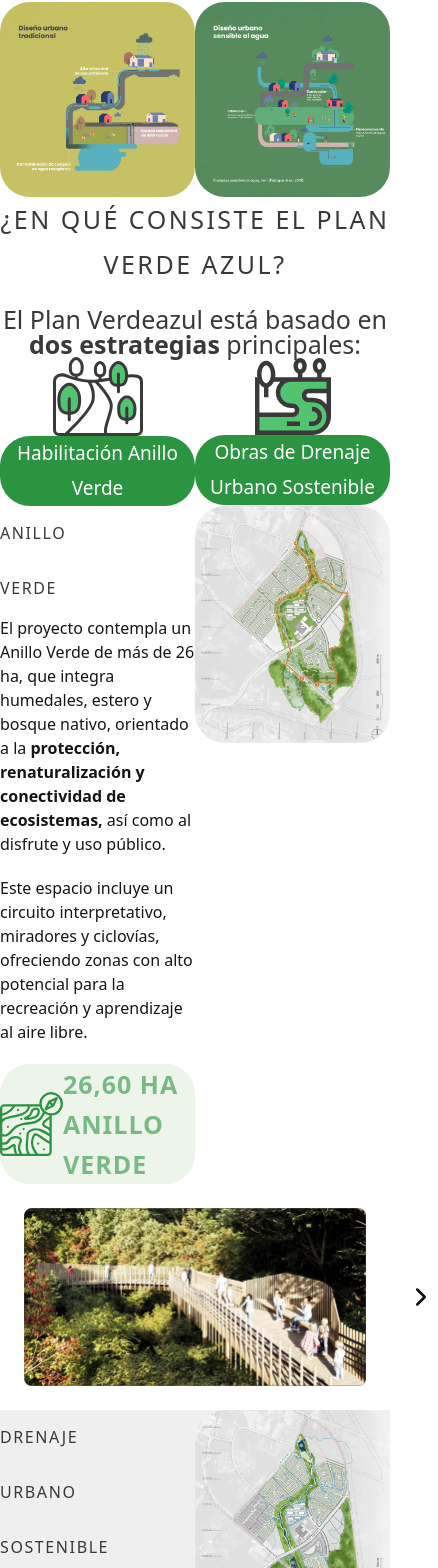
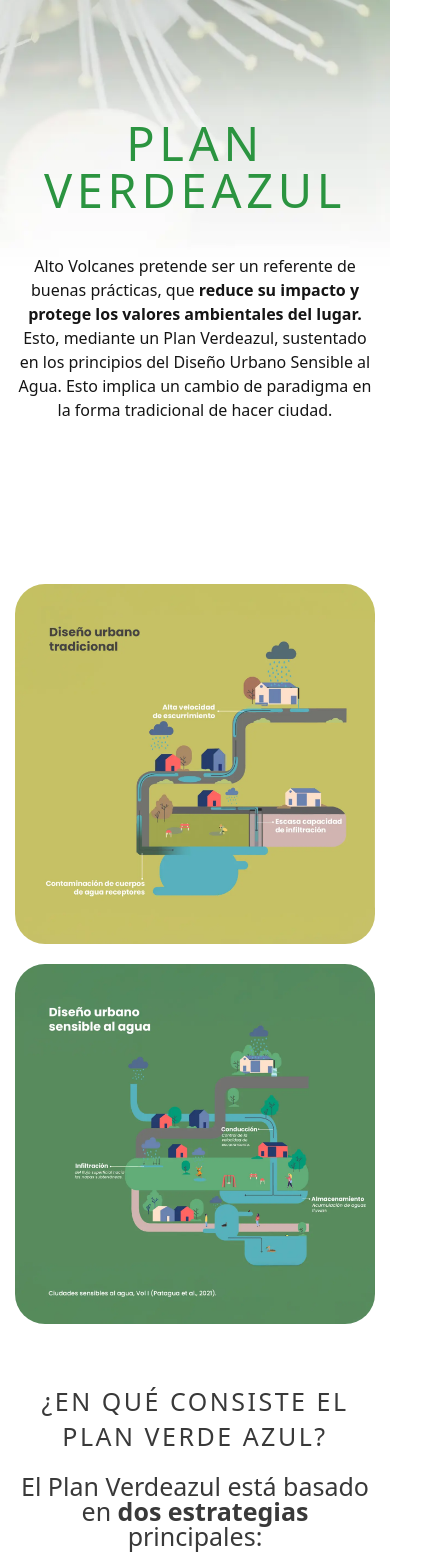
Before and after one commit to edgardo-indaga/alto-volcanes, a Next.js app: page /plan in a window 390 px wide. Shown: the part 180-1748 px from the top of the page, 438 px wide, since content can reach past the window. Built offline with nearby package versions, Linux system fonts and the light colour scheme.

Commit message:
Tarea: Versión Mobile Fecha: 06-10-2024 Versión: 2.0

```diff
--- a/src/app/contacto/page.jsx
+++ b/src/app/contacto/page.jsx
@@ -7,7 +7,7 @@ export default function Contacto() {
     return (
         <>
             <section
-                className="mt-[-200px] md:h-[800px]"
+                className="mt-[-200px] h-[90vh] px-[15px] sm:px-0 md:h-[800px]"
                 style={{
                     backgroundImage: `url(${portadaContact})`,
                     backgroundSize: 'cover',
@@ -15,7 +15,7 @@ export default function Contacto() {
                 }}
             >
                 <div className="container mx-auto">
-                    <div className="flex flex-col items-center justify-center md:pt-[500px]">
+                    <div className="flex flex-col items-center justify-center pt-[500px] md:pt-[500px]">
                         <h1 className="font-sora text-[47px] leading-[47px] tracking-[0.1em] text-verdeTitulo">
                             CONTACTO
                         </h1>
--- a/src/app/plan/page.jsx
+++ b/src/app/plan/page.jsx
@@ -37,7 +37,7 @@ export default function PlanVerdeAzul() {
     return (
         <>
             <section
-                className="mt-[-200px] md:h-[800px]"
+                className="mt-[-200px] h-[100vh] px-[15px] sm:px-0 md:h-[800px]"
                 style={{
                     backgroundImage: `url(${portadaPlan})`,
                     backgroundSize: 'cover',
@@ -45,11 +45,11 @@ export default function PlanVerdeAzul() {
                 }}
             >
                 <div className="container mx-auto">
-                    <div className="flex flex-col items-center justify-center md:pt-[500px]">
-                        <h1 className="font-sora text-[47px] leading-[47px] tracking-[0.1em] text-verdeTitulo">
+                    <div className="flex flex-col items-center justify-center pt-[400px] md:pt-[500px]">
+                        <h1 className="text-center font-sora text-[47px] leading-[47px] tracking-[0.1em] text-verdeTitulo">
                             PLAN VERDEAZUL
                         </h1>
-                        <div className="z-10 md:mt-[60px] md:w-[600px]">
+                        <div className="z-10 mt-[40px] md:mt-[60px] md:w-[600px]">
                             <ParrafoComponent
                                 align="text-center"
                                 text="Alto Volcanes pretende ser un referente de buenas prácticas, que <b>reduce su impacto y protege los valores ambientales del lugar.</b> Esto, mediante un Plan Verdeazul, sustentado en los principios del Diseño Urbano Sensible al Agua. Esto implica un cambio de paradigma en la forma tradicional de hacer ciudad."
@@ -59,23 +59,23 @@ export default function PlanVerdeAzul() {
                 </div>
             </section>
 
-            <section className="md:pb-[70px] md:pt-[10px]">
+            <section className="px-[15px] pb-[40px] sm:px-0 md:pb-[70px] md:pt-[10px]">
                 <div className="container z-10 mx-auto">
-                    <div className="grid grid-cols-2">
-                        <div className="col-span-1 flex justify-center">
+                    <div className="sm:grid sm:grid-cols-2">
+                        <div className="col-span-1 my-[20px] flex justify-center sm:my-0">
                             <SingleImageLightbox imageUrl={plan01} />
                         </div>
-                        <div className="col-span-1 flex justify-center">
+                        <div className="col-span-1 my-[20px] flex justify-center sm:my-0">
                             <SingleImageLightbox imageUrl={plan02} />
                         </div>
                     </div>
                 </div>
             </section>
 
-            <section className="md:py-[70px]">
+            <section className="px-[15px] sm:px-0 md:py-[70px]">
                 <div className="container mx-auto">
                     <div className="flex flex-col items-center justify-center">
-                        <h3 className="mb-[20px] text-center font-figtree text-[25px] font-medium uppercase leading-[45px] tracking-[0.1em] text-grisTitulo">
+                        <h3 className="mb-[20px] text-center font-figtree text-[25px] font-medium uppercase leading-[35px] tracking-[0.1em] text-grisTitulo sm:leading-[45px]">
                             ¿EN QUÉ CONSISTE EL PLAN VERDE AZUL?
                         </h3>
                         <h4 className="text-center font-figtree text-[25px] font-normal leading-[25px] text-grisTitulo">
@@ -83,36 +83,36 @@ export default function PlanVerdeAzul() {
                         </h4>
                     </div>
 
-                    <div className="flex justify-center md:mt-[80px]">
-                        <div className="grid w-[800px] grid-cols-2">
-                            <div className="flex flex-col items-center justify-center">
+                    <div className="mt-[40px] flex justify-center md:mt-[80px]">
+                        <div className="sm:grid sm:w-[800px] sm:grid-cols-2">
+                            <div className="my-[30px] flex flex-col items-center justify-center sm:my-0">
                                 <Image
                                     src={anilloVerde}
                                     alt="Anillo Verde"
                                     width={90}
                                     height={79}
-                                    className="md:mb-[30px]"
+                                    className="mb-[20px] sm:mb-[30px]"
                                 />
 
                                 <button
                                     onClick={() => scrollToSection(anilloVerdeRef)}
-                                    className="flex justify-center rounded-[30px] bg-verdeTitulo font-figtree text-[19px] leading-[35px] text-blanco hover:bg-[#44985a] hover:opacity-50 md:w-[370px] md:px-[30px] md:py-[8px]"
+                                    className="flex w-[340px] justify-center rounded-[30px] bg-verdeTitulo py-[10px] font-figtree text-[19px] leading-[35px] text-blanco hover:bg-[#44985a] hover:opacity-50 md:w-[370px] md:px-[30px] md:py-[8px]"
                                 >
                                     Habilitación Anillo Verde
                                 </button>
                             </div>
-                            <div className="flex flex-col items-center justify-center">
+                            <div className="my-[30px] flex flex-col items-center justify-center sm:my-0">
                                 <Image
                                     src={drenajeUrbano}
                                     alt="Drenaje Urbano sostenible"
                                     width={76}
                                     height={76}
-                                    className="md:mb-[30px]"
+                                    className="mb-[20px] sm:mb-[30px]"
                                 />
 
                                 <button
                                     onClick={() => scrollToSection(drenajeRef)}
-                                    className="flex justify-center rounded-[30px] bg-verdeTitulo font-figtree text-[19px] leading-[35px] text-blanco hover:bg-[#44985a] hover:opacity-50 md:w-[370px] md:px-[30px] md:py-[8px]"
+                                    className="flex w-[340px] justify-center rounded-[30px] bg-verdeTitulo py-[10px] font-figtree text-[19px] leading-[35px] text-blanco hover:bg-[#44985a] hover:opacity-50 md:w-[370px] md:px-[30px] md:py-[8px]"
                                 >
                                     Obras de Drenaje Urbano Sostenible
                                 </button>
@@ -122,42 +122,45 @@ export default function PlanVerdeAzul() {
                 </div>
             </section>
 
-            <section className="md:mb-[50px] md:mt-[100px] md:h-[780px]">
+            <section className="h-[250px] py-[50px] md:mb-[50px] md:mt-[100px] md:h-[780px]">
                 <div
-                    className="md:h-[780px]"
+                    className="hidden h-[400px] sm:block md:h-[780px]"
                     style={{
                         backgroundImage: `url(${bannerPlan})`,
                         backgroundSize: 'cover',
                         backgroundPosition: 'top',
                     }}
                 ></div>
+                <div className="block px-[15px] sm:hidden">
+                    <SingleImageLightbox imageUrl={bannerPlan} />
+                </div>
             </section>
 
-            <section className="md:py-[70px]" ref={anilloVerdeRef}>
+            <section className="px-[15px] py-[50px] sm:px-0 md:py-[70px]" ref={anilloVerdeRef}>
                 <div className="container mx-auto">
-                    <div className="grid grid-cols-2">
-                        <div className="col-span-1 flex flex-col justify-between md:h-[532px] md:pr-[55px]">
-                            <h1 className="font-sora font-medium leading-[55px] tracking-[0.1em] text-grisTitulo md:mb-[40px] md:text-[47px]">
+                    <div className="sm:grid sm:grid-cols-2">
+                        <div className="mb-[30px] flex flex-col justify-between sm:col-span-1 sm:mb-0 md:h-[532px] md:pr-[55px]">
+                            <h1 className="mb-[30px] text-center font-sora text-[40px] font-medium leading-[48px] tracking-[0.1em] text-grisTitulo sm:text-left sm:leading-[55px] md:mb-[40px] md:text-[47px]">
                                 ANILLO <br /> VERDE
                             </h1>
 
                             <ParrafoComponent text="El proyecto contempla un Anillo Verde de más de 26 ha, que integra humedales, estero y bosque nativo, orientado a la <b>protección, renaturalización y conectividad de ecosistemas,</b> así como al disfrute y uso público." />
                             <ParrafoComponent text="Este espacio incluye un circuito interpretativo, miradores y ciclovías, ofreciendo zonas con alto potencial para la recreación y aprendizaje al aire libre." />
 
-                            <div className="flex items-center justify-center rounded-[30px] bg-[#EDF4EA] md:h-[100px] md:w-[496px]">
+                            <div className="flex h-[60px] items-center justify-center rounded-[30px] bg-[#EDF4EA] md:h-[100px] md:w-[496px]">
                                 <Image
                                     src={veintiCuatro}
                                     alt={'24 Hectareas'}
                                     width={63}
                                     height={64}
-                                    className="md:mb-[12px] md:h-[61px] md:w-[60px]"
+                                    className="h-[40px] md:mb-[12px] md:h-[61px] md:w-[60px]"
                                 />
-                                <h3 className="font-figtree text-[25px] font-bold leading-[40px] tracking-[0.04em] text-[#2b9440] opacity-60 md:ml-[20px]">
+                                <h3 className="font-figtree text-[20px] font-bold leading-[40px] tracking-[0.04em] text-[#2b9440] opacity-60 sm:text-[25px] md:ml-[20px]">
                                     26,60 HA ANILLO VERDE{' '}
                                 </h3>
                             </div>
                         </div>
-                        <div className="col-span-1 flex justify-center">
+                        <div className="flex items-start justify-center sm:col-span-1">
                             <AlterSingleImageLightbox
                                 alterUrl={anilloMapa}
                                 imageUrl={anilloMapaCompleto}
@@ -167,7 +170,7 @@ export default function PlanVerdeAzul() {
                 </div>
             </section>
 
-            <section className="md:py-[70px]">
+            <section className="pb-[70px] md:py-[70px]">
                 <div className="container mx-auto">
                     <div className="flex justify-center">
                         <ArrowSliderGallery images={slider} />
@@ -175,28 +178,28 @@ export default function PlanVerdeAzul() {
                 </div>
             </section>
 
-            <section className="bg-[#EFEFEF] md:py-[70px]" ref={drenajeRef}>
+            <section className="bg-[#EFEFEF] px-[15px] py-[50px] md:py-[70px]" ref={drenajeRef}>
                 <div className="container mx-auto">
-                    <div className="grid grid-cols-2">
+                    <div className="sm:grid sm:grid-cols-2">
                         <div className="flex flex-col justify-center md:h-[532px] md:pr-[55px]">
-                            <h1 className="font-sora font-medium leading-[55px] tracking-[0.1em] text-grisTitulo md:mb-[20px] md:text-[47px]">
+                            <h1 className="mb-[20px] text-center font-sora text-[40px] font-medium leading-[45px] tracking-[0.1em] text-grisTitulo sm:text-left sm:leading-[55px] md:text-[47px]">
                                 DRENAJE <br />
                                 URBANO <br />
                                 SOSTENIBLE
                             </h1>
-                            <h5 className="font-figtree text-[25px] font-medium italic leading-[35px] text-[#2b9440] opacity-60 md:mb-[40px]">
+                            <h5 className="mb-[30px] text-center font-figtree text-[25px] font-medium italic leading-[35px] text-[#2b9440] opacity-60 sm:text-left md:mb-[40px]">
                                 GESTIÓN LOCAL DE LAS AGUAS LLUVIAS
                             </h5>
                             <ParrafoComponent text="El proyecto integra soluciones de drenaje urbano sostenible, que busca mantener el <b>ciclo local del agua</b>. Esto se traduce en que los conjuntos de viviendas entregarán buena parte de sus aguas lluvias al sistema natural de esteros y humedales, previniendo inundaciones en zonas habitadas y conservando los ecosistemas." />
                         </div>
-                        <div className="col-span-1 flex justify-center">
+                        <div className="my-[30px] flex justify-center sm:col-span-1 sm:my-0">
                             <AlterSingleImageLightbox
                                 alterUrl={drenajeMapa}
                                 imageUrl={drenajeMapaCompleto}
                             />
                         </div>
                     </div>
-                    <div className="flex justify-center md:mt-[70px]">
+                    <div className="mt-[50px] flex justify-center md:mt-[70px]">
                         <ArrowSliderGallery images={sliderOtro} />
                     </div>
                 </div>
--- a/src/components/Gallery/ArrowSliderGaller.jsx
+++ b/src/components/Gallery/ArrowSliderGaller.jsx
@@ -11,24 +11,24 @@ import {
 
 export default function ImageCarousel({ images }) {
     return (
-        <Carousel className="mx-auto md:h-[521px] md:w-[1100px]">
+        <Carousel className="mx-auto w-[300px] md:h-[521px] md:w-[1100px]">
             <CarouselContent>
                 {images.map((src, index) => (
                     <CarouselItem key={index}>
-                        <div className="flex items-center justify-center p-6 md:h-[521px]">
+                        <div className="flex items-center justify-center md:h-[521px]">
                             <Image
                                 src={src}
                                 alt={`Slide ${index + 1}`}
                                 width={1000}
                                 height={521}
-                                className="object-cover md:h-[521px] md:w-[1000px]"
+                                className="w-[350px] object-cover md:h-[521px] md:w-[1000px]"
                             />
                         </div>
                     </CarouselItem>
                 ))}
             </CarouselContent>
-            <CarouselPrevious />
-            <CarouselNext />
+            <CarouselPrevious className="block md:block" />
+            <CarouselNext className="block md:block" />
         </Carousel>
     );
 }
```
Also changed, not shown: src/components/Form/FormContact.jsx (+10 -10 lines).
